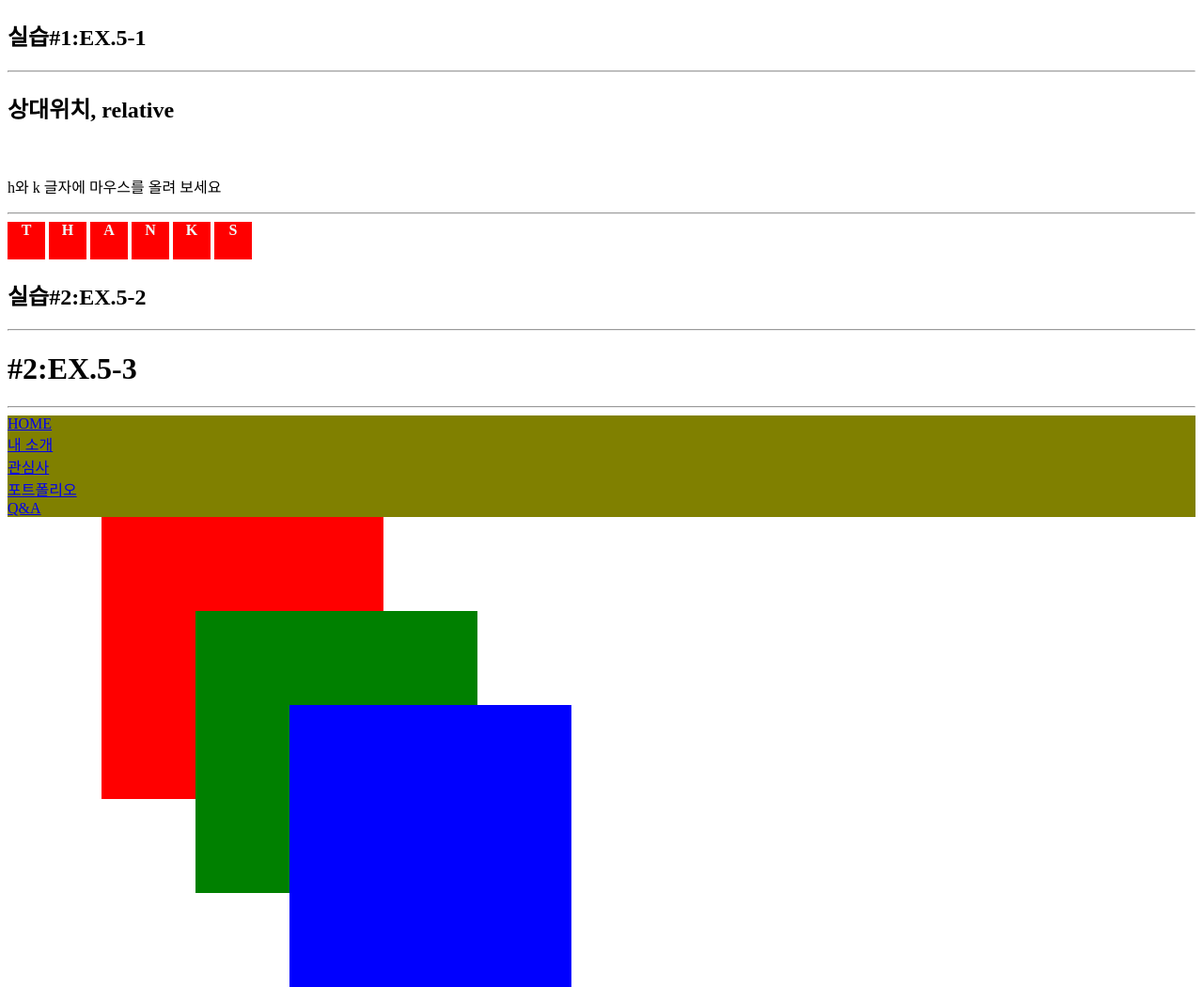
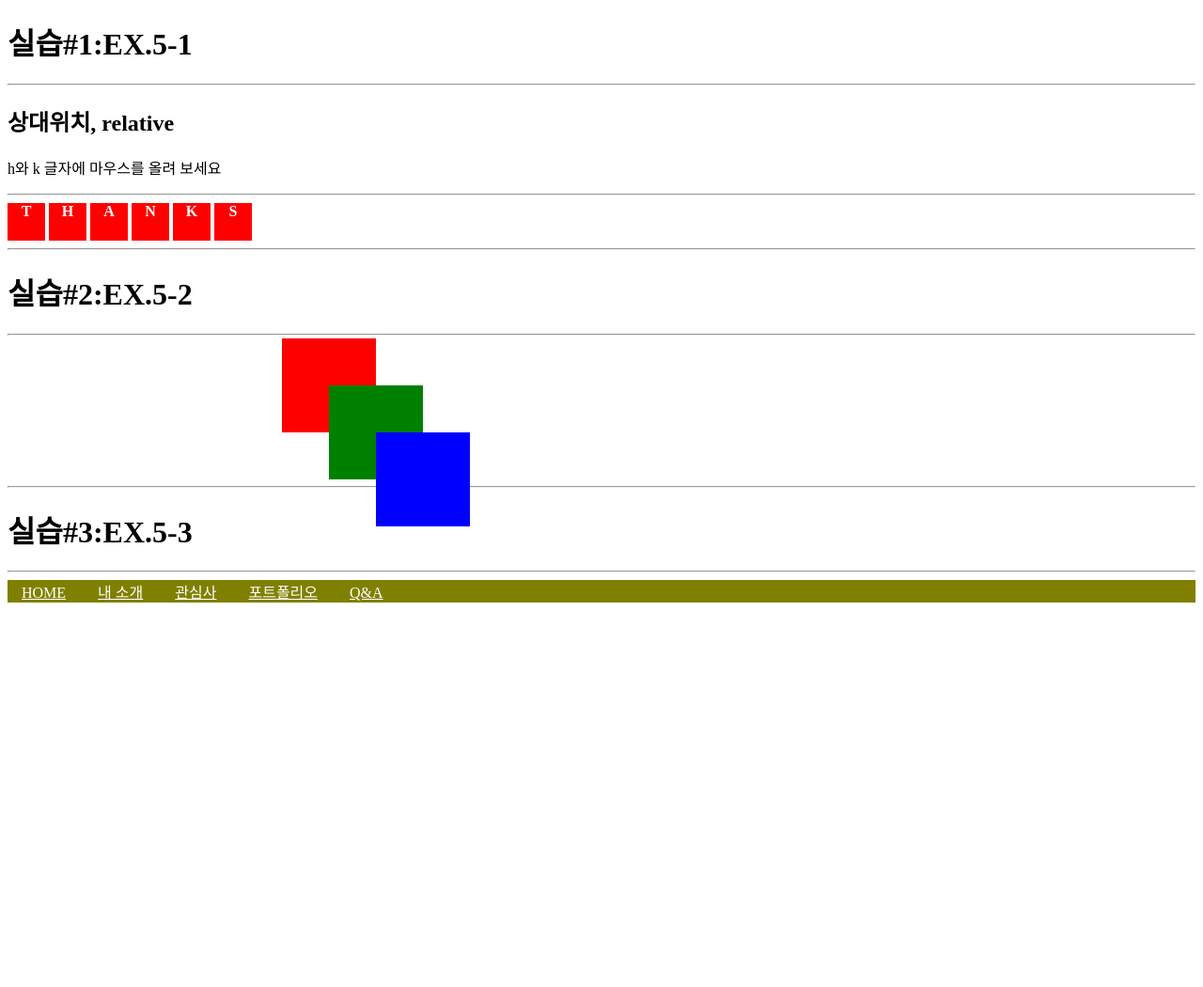
Before and after one commit to SSANTA11/web, a plain HTML site: page [webclient]0414-노현수.html in a window 1280 px wide. Shown: the whole page at 94% size. After the commit the page ends 800 px from the top, so only its background shows below. Drawn offline with Linux system fonts and the light colour scheme.

Commit message:
수정본

```diff
--- a/[webclient]0414-노현수.html
+++ b/[webclient]0414-노현수.html
@@ -34,19 +34,18 @@
             bottom: 20px;
             background-color: green;
         }
-        .div2 {position: absolute; height: 100px; width: 100px; border: 1px;}
-        .div2 div{position: absolute; height: 300px; width: 300px;}
+        .div2 div{position: absolute; height: 100px; width: 100px;}
         #box1 {z-index: 0; background-color: red;}
         #box2 {z-index: 1; background-color: green;}
         #box3 {z-index: 2; background-color: blue;}
         #box2:hover {background-color: yellow; z-index: 10;}
+        /* box:nth-child 활용하는 방법도 존재!! */
         #manuvar {background-color: olive;}
-        #manuvar ul{margin: 0;padding: 0;width: 527;}
-        #manuver ul li {display: inline-block;list-style-type: none;padding: 0px 15px;}
-        #manuver ul li a{color:white; text-decoration: none;}
-        #manuver ul li a:hover {color:violet}
+        #manuvar ul{margin: 0; padding: 0; width: 534;}
+        #manuvar ul li {display: inline;list-style-type: none;padding: 0px 15px;}
+        #manuvar ul li a{color:white; text-decoration-color: none;}
+        #manuvar ul li a:hover {color:rgb(0, 255, 251)}
 
-        /* box:nth-child 활용하는 방법도 존재!! */
     </style>
 </head>
 <body>
@@ -70,11 +69,10 @@
         <div>inline div</div>
     </div>
     <br> -->
+    <h1>실습#1:EX.5-1</h1>
     <section>
-        <h1>실습#1:EX.5-1</h1>
         <hr>
         <h1>상대위치, relative</h1>
-        <br>
         <p>h와 k 글자에 마우스를 올려 보세요</p>
         <hr>
         <div class="div1">
@@ -96,17 +94,26 @@
             <b style="color: azure;">S</b>
         </div>
     </section>
+    <hr>
+    <h1>실습#2:EX.5-2</h1>
     <section>
-        <h1>실습#2:EX.5-2</h1>
         <div class="div2">
-            <div id="box1" style ="position: absolute; left: 100px; top:200px;"></div>
-            <div id="box2" style ="position: absolute; left: 200px; top:300px;"></div>
-            <div id="box3" style ="position: absolute; left: 300px; top:400px;"></div>
+            <div id="box1" style ="position: absolute; left: 300px; top:360px;"></div>
+            <div id="box2" style ="position: absolute; left: 350px; top:410px;"></div>
+            <div id="box3" style ="position: absolute; left: 400px; top:460px;"></div>
         </div>
-
     </section>
     <hr>
-    <h1>#2:EX.5-3</h1><hr>
+    <br>
+    <br>
+    <br>
+    <br>
+    <br>
+    <br>
+    <br>
+    <br>
+    <hr>
+    <h1>실습#3:EX.5-3</h1><hr>
     <nav id="manuvar">
         <ul>
             <li><a href="#1">HOME</a></li>
```
